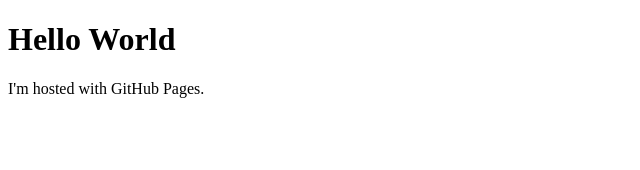
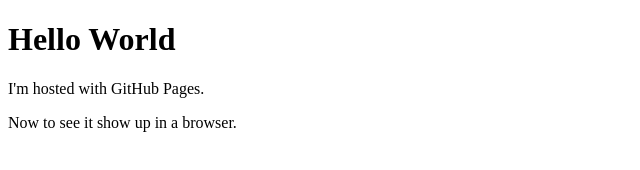
Before and after one commit to mcmanusjw/mcmanusjw.github.io, a plain HTML site: page index.html in a window 1280 px wide. Shown: the whole page, without its empty margins (0-640 px from the left). Drawn offline with Linux system fonts and the light colour scheme.

Commit message:
Second index update

```diff
--- a/index.html
+++ b/index.html
@@ -3,5 +3,6 @@
 <body>
 <h1>Hello World</h1>
 <p>I'm hosted with GitHub Pages.</p>
+<p>Now to see it show up in a browser.</p>
 </body>
 </html>
```
